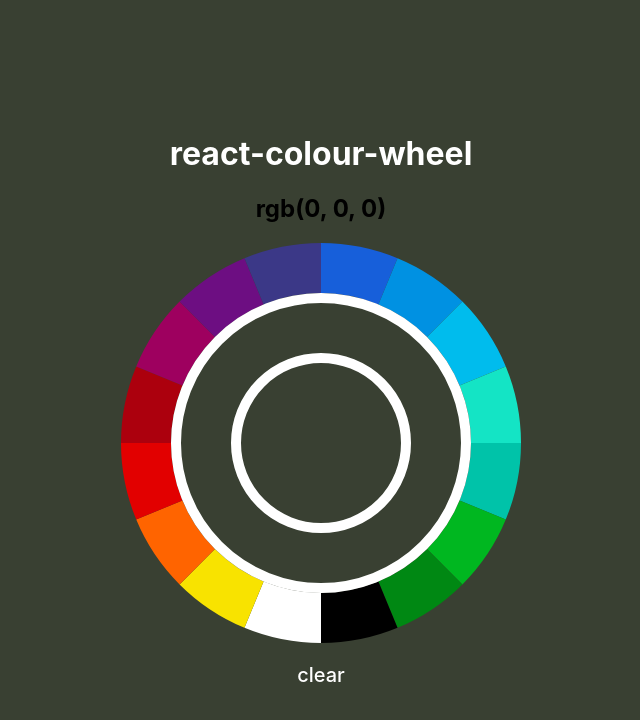
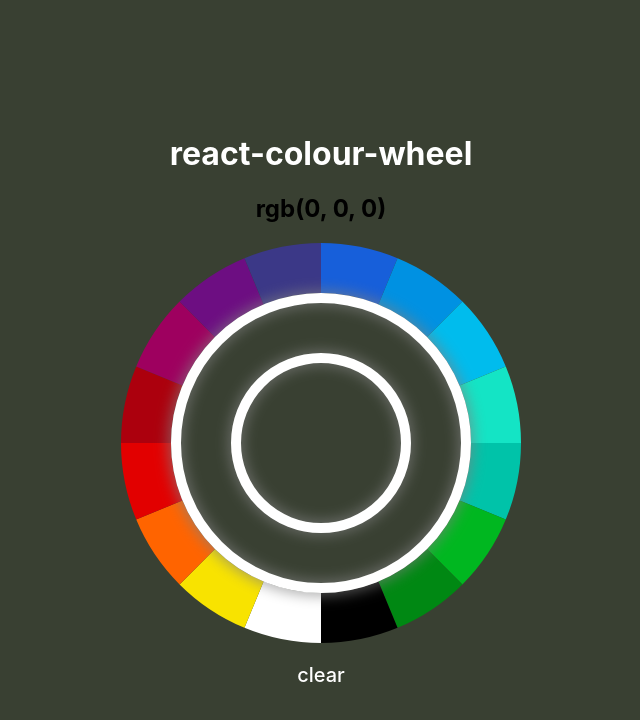
Before and after one commit to talor-hammond/react-colour-wheel, a React (Create React App) app: page / in a window 1280 px wide. Shown: the top 720 px of the page, without its empty margins (319-959 px from the left). Built offline with nearby package versions, Linux system fonts and the light colour scheme.

Commit message:
added shadow blur + shadow color to spacers obj props

```diff
--- a/src/App.js
+++ b/src/App.js
@@ -40,12 +40,14 @@ class App extends Component {
           radius={200}
           padding={10}
           lineWidth={50}
-          dynamicCursor
           onColourSelected={(rgb) => this.setState({ selectedColour: rgb })}
           onRef={ref => (this.colourWheel = ref)}
           spacers={{
-            colour: 'white'
+            colour: 'white',
+            shadowColour: 'grey',
+            shadowBlur: 15
           }}
+          // animate
         />
         <div
           onClick={this.clearColourWheel}
--- a/src/components/colourWheel/ColourWheel.js
+++ b/src/components/colourWheel/ColourWheel.js
@@ -244,7 +244,7 @@ class ColourWheel extends Component {
   }
 
   drawSpacer (spacerRadius) {
-    const { radius, padding, spacers: { colour } } = this.props
+    const { radius, padding, spacers: { colour, shadowColour, shadowBlur } } = this.props
 
     const height = radius * 2
     const width = radius * 2
@@ -257,9 +257,13 @@ class ColourWheel extends Component {
     this.ctx.lineWidth = padding // This is the width of the innerWheel.
 
     // Stroke-style changes based on the shade:
+    this.ctx.shadowColor = shadowColour
+    this.ctx.shadowBlur = shadowBlur
     this.ctx.strokeStyle = colour
     this.ctx.stroke()
     this.ctx.closePath()
+
+    this.ctx.shadowColor = 'transparent'
   }
 
   drawInnerWheel () {
@@ -280,12 +284,12 @@ class ColourWheel extends Component {
     // Creating our shades circle:
     rgbShades.forEach((rgb, i) => {
       this.ctx.beginPath()
-      // // 'kicker' corrects the gap between strokes due to rounding of pi
-      // // i.e. the endAngle goes slightly longer than it needs to until the last rgbShade stroke is drawn.
-      // const kicker = i === rgbShades.length - 1 ? 2 : 1.99
+      // 'kicker' corrects the gap between strokes due to rounding of pi
+      // i.e. the endAngle goes slightly longer than it needs to until the last rgbShade stroke is drawn.
+      const kicker = i === rgbShades.length - 1 ? 2 : 1.99
 
       const startAngle = ((fullCircle / rgbShades.length) * i) + quarterCircle
-      const endAngle = ((fullCircle / rgbShades.length) * (i + 1)) + quarterCircle
+      const endAngle = ((fullCircle / rgbShades.length) * (i + 1)) + (1 / kicker) * Math.PI
 
       this.ctx.arc(width / 2, height / 2, effectiveRadius, startAngle, endAngle)
       this.ctx.lineWidth = lineWidth // This is the width of the innerWheel.
@@ -342,22 +346,22 @@ class ColourWheel extends Component {
 }
 
 ColourWheel.propTypes = {
-  radius: PropTypes.number,
-  lineWidth: PropTypes.number,
+  radius: PropTypes.number.isRequired,
+  lineWidth: PropTypes.number.isRequired,
   colours: PropTypes.array,
   shades: PropTypes.number,
   padding: PropTypes.number,
-  dynamicCursor: PropTypes.bool
+  dynamicCursor: PropTypes.bool,
+  spacers: PropTypes.object,
+  onColourSelected: PropTypes.func
 }
 
 ColourWheel.defaultProps = {
-  radius: 200,
-  lineWidth: 50,
-  toRgbString: true,
+  toRgbString: true, // NOTE: This should default to false; be something else -- this is counter-intuitive
   colours: hexStrings,
   shades: 16,
   padding: 0,
-  dynamicCursor: false
+  dynamicCursor: true
 }
 
 export default ColourWheel
```
